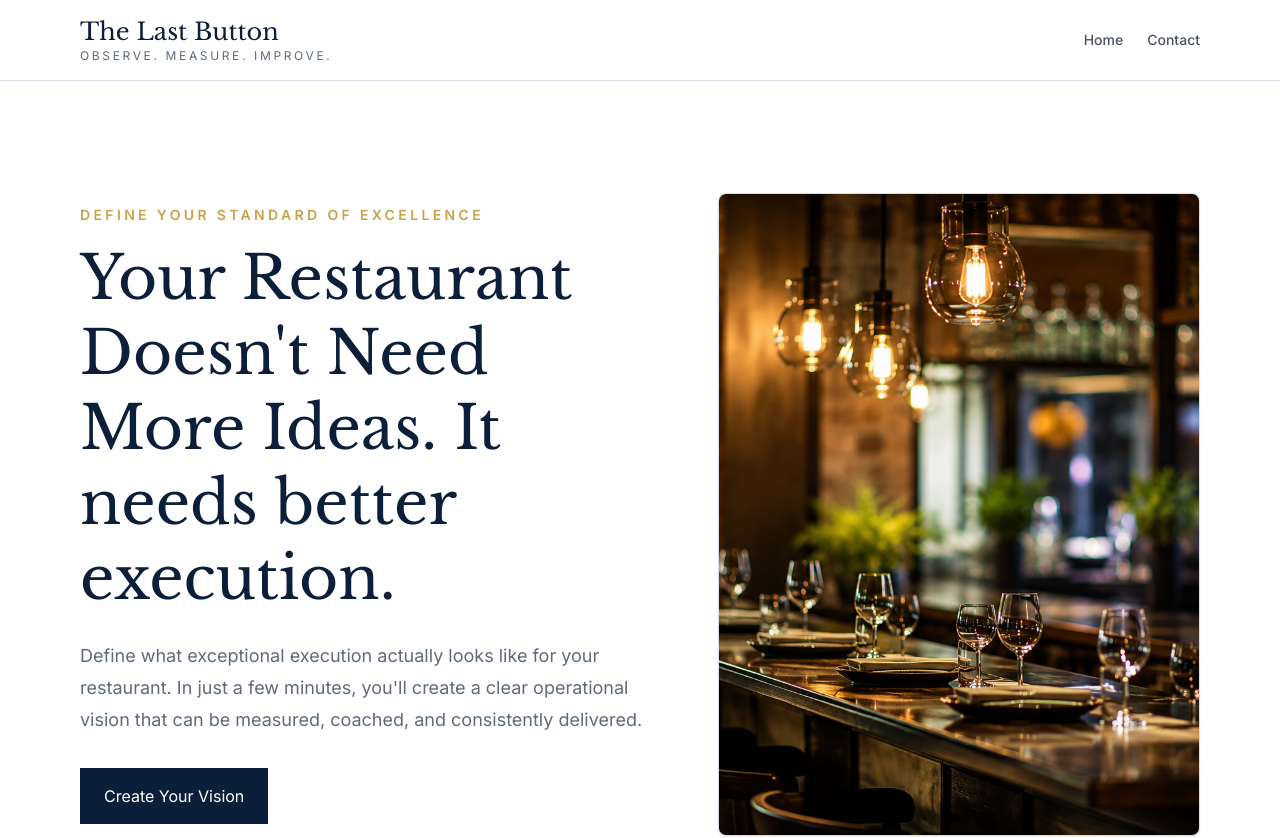
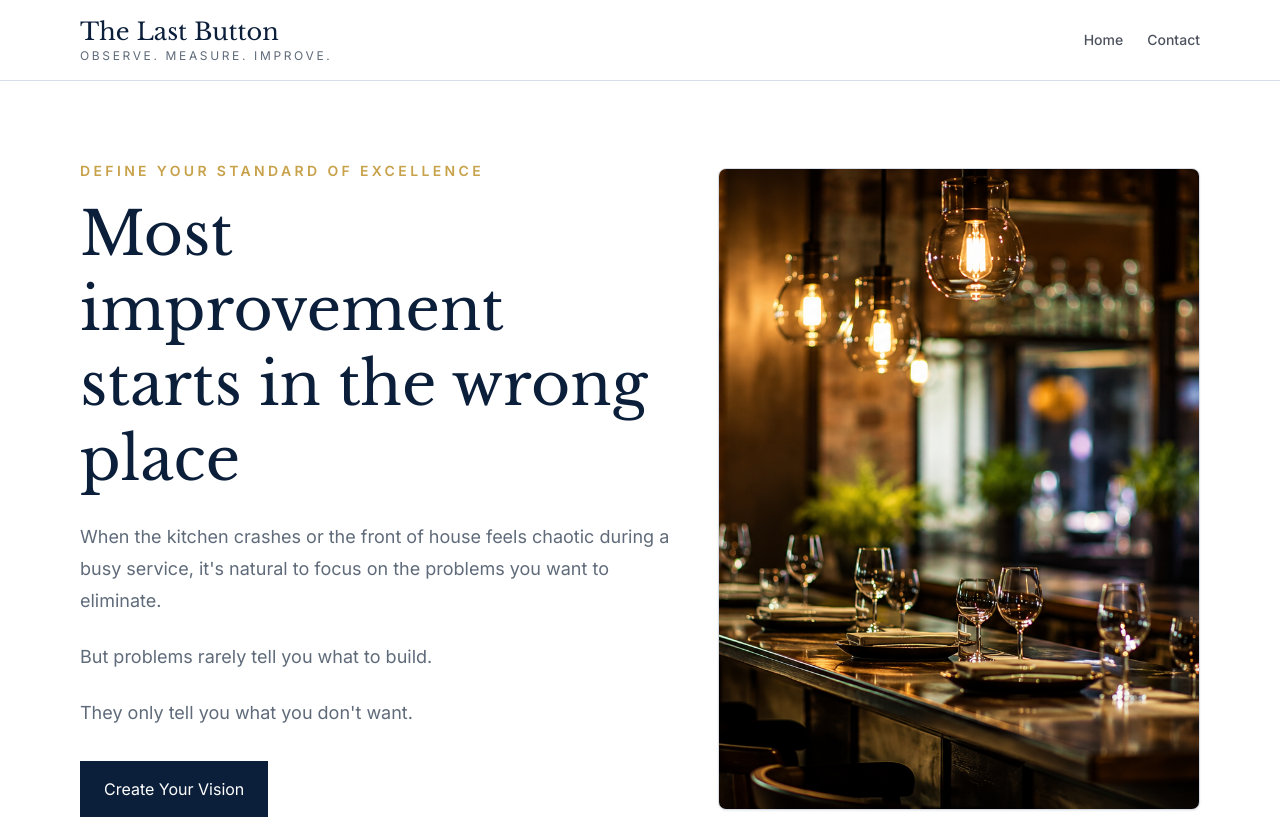
Before and after one commit to chase-owens/last-button, a SvelteKit app in the folder client-user/: page / in a window 1280 px wide. Shown: the top 838 px of the page. Built offline with nearby package versions, Linux system fonts and the light colour scheme.

Commit message:
feat: update hero copy

```diff
--- a/client-user/src/routes/+page.svelte
+++ b/client-user/src/routes/+page.svelte
@@ -26,7 +26,7 @@
 
 <section class="bg-surface">
 	<div
-		class="mx-auto grid max-w-6xl gap-12 px-4 py-20 md:grid-cols-[1.1fr_0.9fr] md:items-center md:py-28"
+		class="mx-auto grid max-w-6xl gap-12 px-4 py-10 md:grid-cols-[1.1fr_0.9fr] md:items-center md:py-28 lg:py-20"
 	>
 		<div>
 			<p class="mb-4 text-sm font-semibold tracking-[0.24em] text-accent uppercase">
@@ -34,13 +34,20 @@
 			</p>
 
 			<h1 class="font-heading text-5xl leading-tight text-primary md:text-6xl">
-				Your Restaurant Doesn't Need More Ideas. It needs better execution.
+				Most improvement starts in the wrong place
 			</h1>
 
 			<p class="mt-6 max-w-2xl text-lg leading-8 text-muted">
-				Define what exceptional execution actually looks like for your restaurant. In just a few
-				minutes, you'll create a clear operational vision that can be measured, coached, and
-				consistently delivered.
+				When the kitchen crashes or the front of house feels chaotic during a busy service, it's
+				natural to focus on the problems you want to eliminate.
+			</p>
+
+			<p class="mt-6 max-w-2xl text-lg leading-8 text-muted">
+				But problems rarely tell you what to build.
+			</p>
+
+			<p class="mt-6 max-w-2xl text-lg leading-8 text-muted">
+				They only tell you what you don't want.
 			</p>
 
 			<div class="mt-8 flex flex-col gap-3 sm:flex-row">
```
